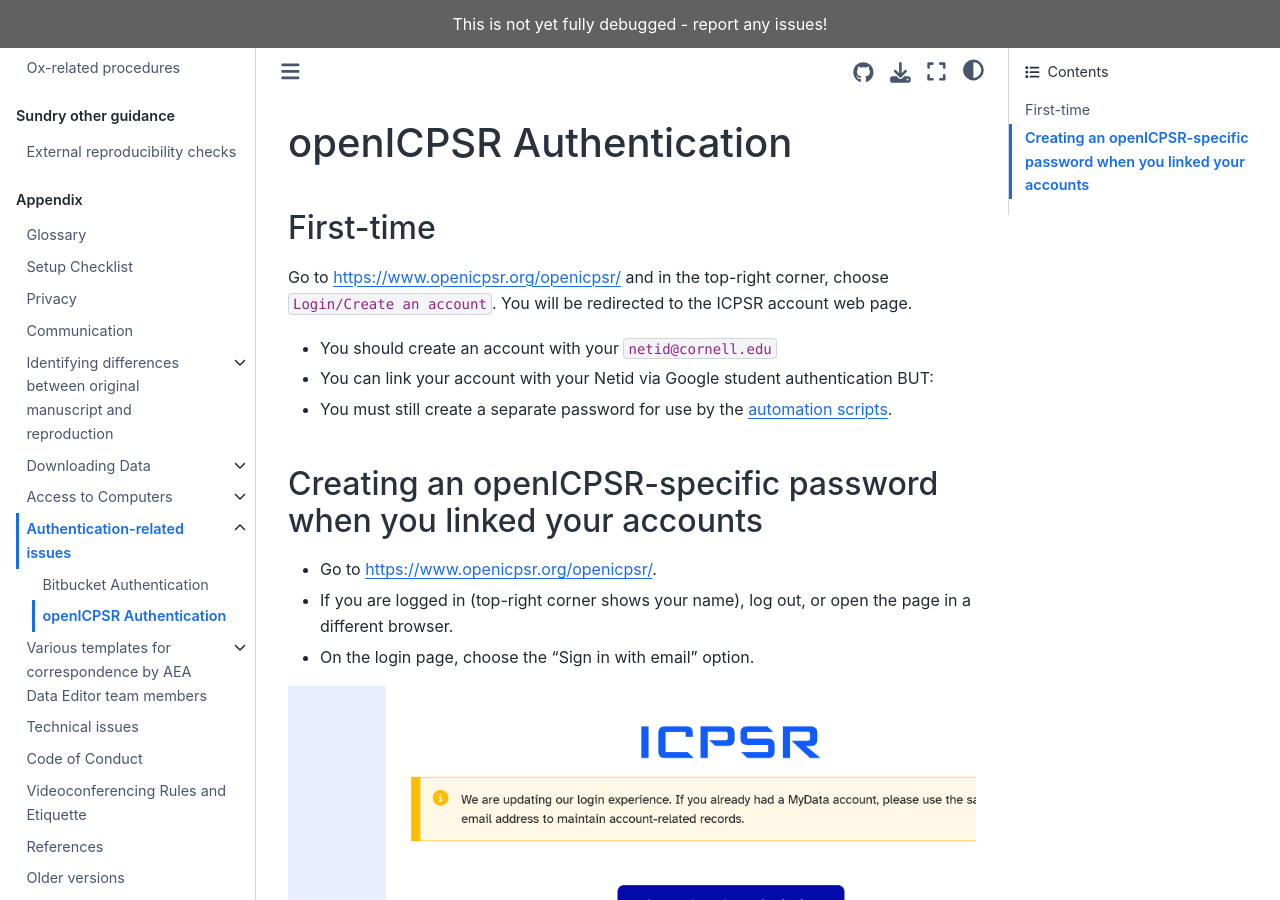
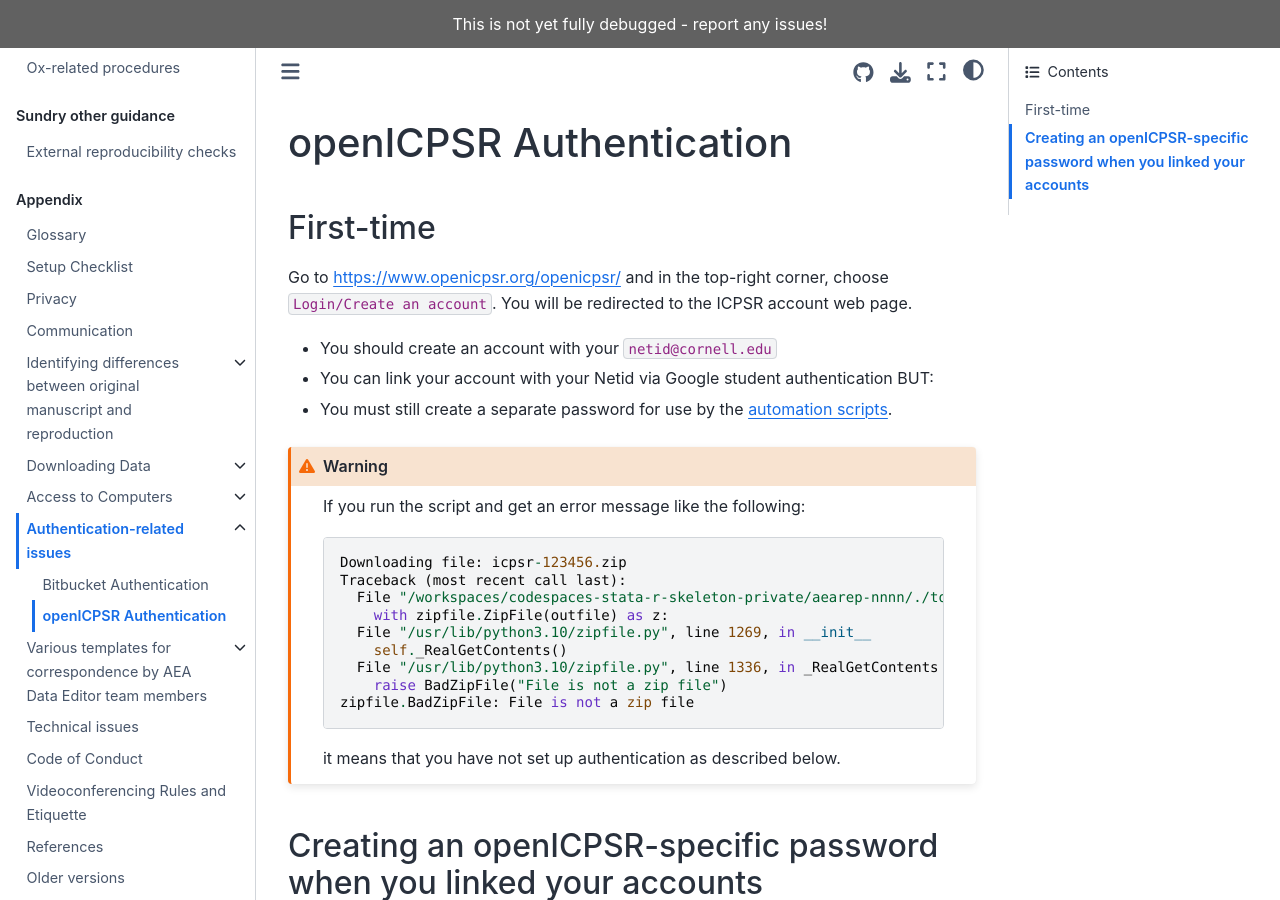
Before and after one commit to labordynamicsinstitute/ldilab-manual, a Jupyter Book: the page built from 97-02-openicpsr-authentication.md, in a window 1280 px wide and 900 px high. Built offline with Jupyter Book 1.0.4 settings and Sphinx 7.4.7 and the Sphinx Book theme 1.1.4, drawn with Linux system fonts in a browser that asks for light colours.

Commit message:
Update 97-02-openicpsr-authentication.md adding an error message

````diff
--- a/97-02-openicpsr-authentication.md
+++ b/97-02-openicpsr-authentication.md
@@ -8,6 +8,26 @@
 - You should create an account with your `netid@cornell.edu`
 - You can link your account with your Netid via Google student authentication BUT:
 - You must still create a separate password for use by the [automation scripts](setup-bash).
+
+:::{warning}
+
+If you run the script and get an error message like the following:
+
+```
+Downloading file: icpsr-123456.zip
+Traceback (most recent call last):
+  File "/workspaces/codespaces-stata-r-skeleton-private/aearep-nnnn/./tools/download_openicpsr-private.py", line 151, in <module>
+    with zipfile.ZipFile(outfile) as z:
+  File "/usr/lib/python3.10/zipfile.py", line 1269, in __init__
+    self._RealGetContents()
+  File "/usr/lib/python3.10/zipfile.py", line 1336, in _RealGetContents
+    raise BadZipFile("File is not a zip file")
+zipfile.BadZipFile: File is not a zip file
+```
+
+it means that you have not set up authentication as described below.
+
+:::
 
 ## Creating an openICPSR-specific password when you linked your accounts
 
````
